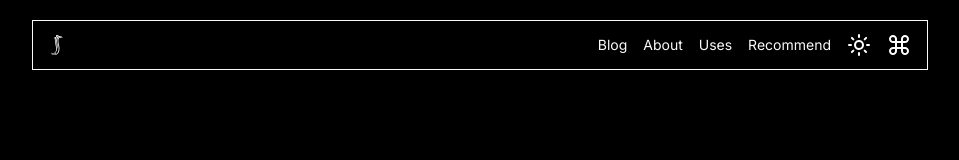
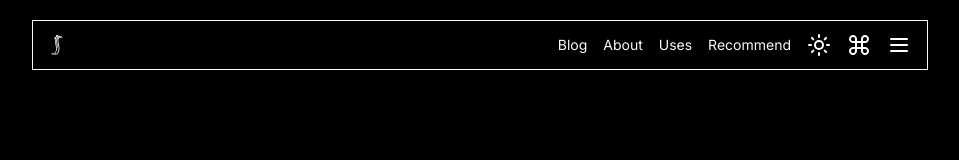
Before and after one commit to sushin-ya/sushinya-app-blog, a Next.js app: page / in a window 1280 px wide. Shown: the top 160 px of the page, without its empty margins (160-1119 px from the left). Built offline with nearby package versions, Linux system fonts and the light colour scheme.

Commit message:
fix: menu iconに差し替え

```diff
--- a/components/header.tsx
+++ b/components/header.tsx
@@ -93,6 +93,40 @@ function Sun() {
   );
 }
 
+function Menu() {
+  return (
+    <svg
+      width="24"
+      height="24"
+      viewBox="0 0 24 24"
+      fill="none"
+      xmlns="http://www.w3.org/2000/svg"
+    >
+      <path
+        d="M4 12H20"
+        stroke="white"
+        strokeWidth="2"
+        strokeLinecap="round"
+        strokeLinejoin="round"
+      />
+      <path
+        d="M4 6H20"
+        stroke="white"
+        strokeWidth="2"
+        strokeLinecap="round"
+        strokeLinejoin="round"
+      />
+      <path
+        d="M4 18H20"
+        stroke="white"
+        strokeWidth="2"
+        strokeLinecap="round"
+        strokeLinejoin="round"
+      />
+    </svg>
+  );
+}
+
 function Command() {
   return (
     <svg
@@ -138,7 +172,7 @@ export function Header() {
         <div className="flex flex-row gap-4 text-sm leading-8">
           {Object.entries(navigationItems).map(([path, { name }]) => {
             return (
-              <Link key={path} href={path}>
+              <Link key={path} href={path} className="hidden md:block">
                 {name}
               </Link>
             );
@@ -151,6 +185,10 @@ export function Header() {
             {/* TODO: Command対応をすること */}
             <Command />
           </div>
+          <div className="flex flex-wrap content-center">
+            {/* TODO: Command対応をすること */}
+            <Menu />
+          </div>
         </div>
       </nav>
     </header>
```
